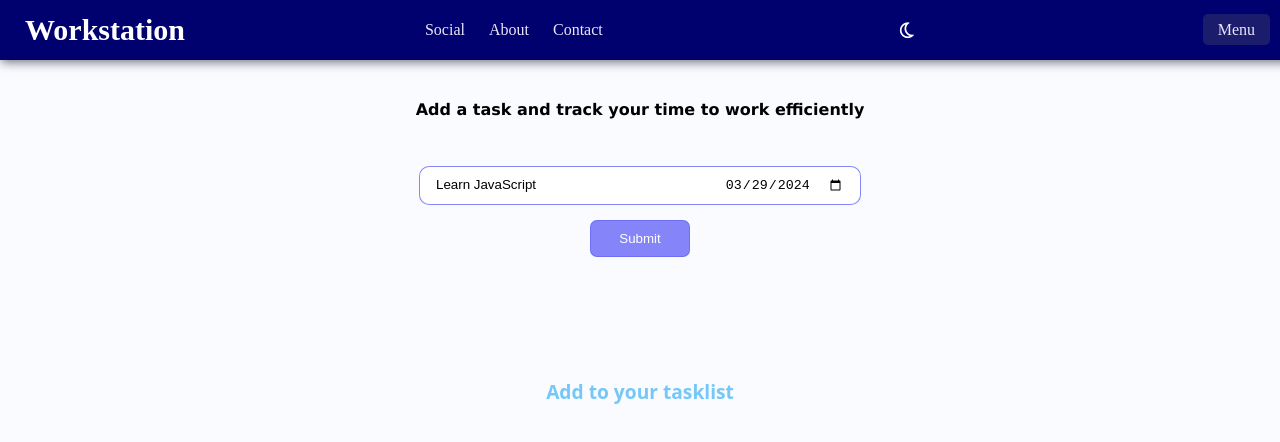
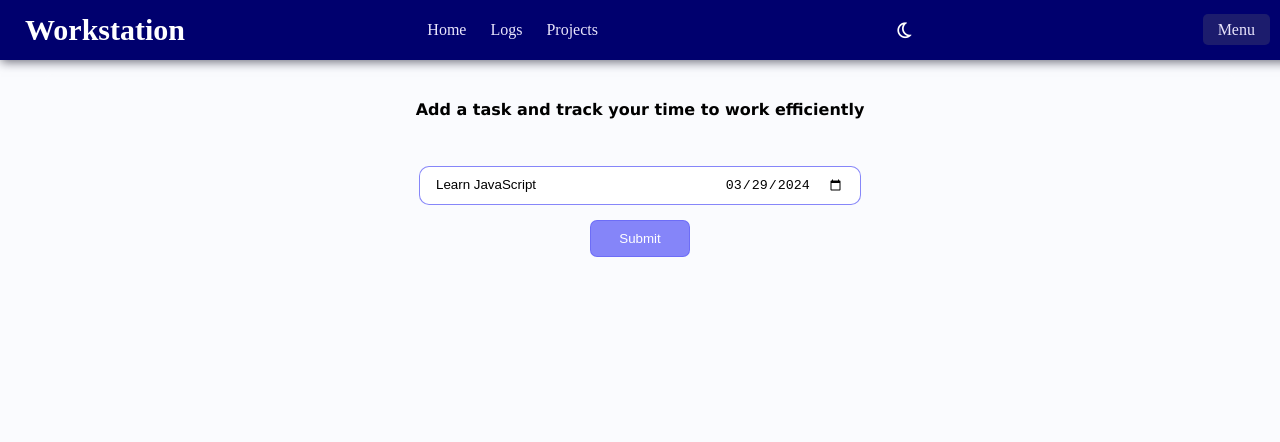
Before and after one commit to Iamtsquare07/workstation, a plain HTML site: page index.html in a window 1280 px wide. Drawn offline with Linux system fonts and the light colour scheme; a web font is replaced by a local one.

Commit message:
Updated UI

```diff
--- a/index.html
+++ b/index.html
@@ -26,9 +26,9 @@
     <header class="workstation-header">
         <h1><a href="#">Workstation</a></h1>
         <nav id="workstation-parent" class="workstation-nav workstation-dt workstation-center">
-            <a id="wiki-menu">Social</a>
-            <a id="wiki-menu">About</a>
-            <a id="wiki-menu">Contact</a>
+            <a id="wiki-menu" href="/">Home</a>
+            <a id="wiki-menu" href="#log">Logs</a>
+            <a href="https://www.github.com/iamtsquare07" id="wiki-menu">Projects</a>
         </nav>
         <nav class="workstation-nav">
             <button class="workstation-mode" onclick="toggleDarkMode()"><span id="workstation-icon"><i
@@ -41,9 +41,9 @@
     <div class="workstation-shadow"></div>
     <aside id="workstation-menu-items">
         <button class="workstation-close"><i class="fa fa-times-circle" aria-hidden="true"></i></button>
-        <a id="wiki-menu" class="workstation-mobile">Social</a>
-        <a id="wiki-menu" class="workstation-mobile">About</a>
-        <a id="wiki-menu">Contact</a>
+        <a id="wiki-menu" class="workstation-mobile" href="/">Home</a>
+        <a id="wiki-menu" class="workstation-mobile" href="#log">Logs</a>
+        <a id="wiki-menu" href="https://www.github.com/iamtsquare07">Projects</a>
     </aside>
     <h1>WorkStation</h1>
 
@@ -67,7 +67,7 @@
         <br>
         <div id='todoList'>
             <div class='output'>
-                <h3 class="taskHeader">Add to your tasklist</h3>
+                <h3 class="taskHeader"></h3>
                 <ul id="probody"></ul>
                 <div id="lists"></div>
 
```
